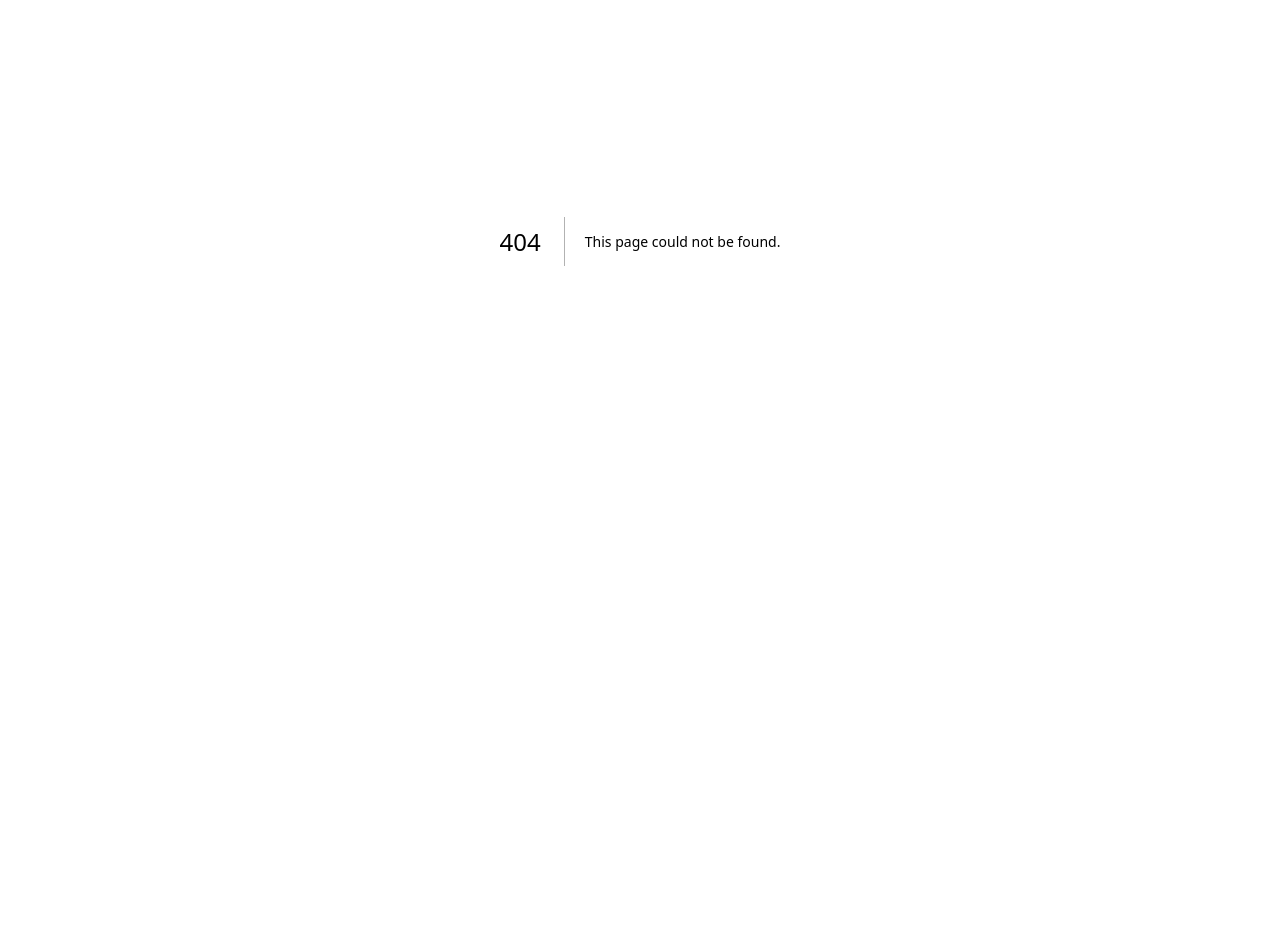
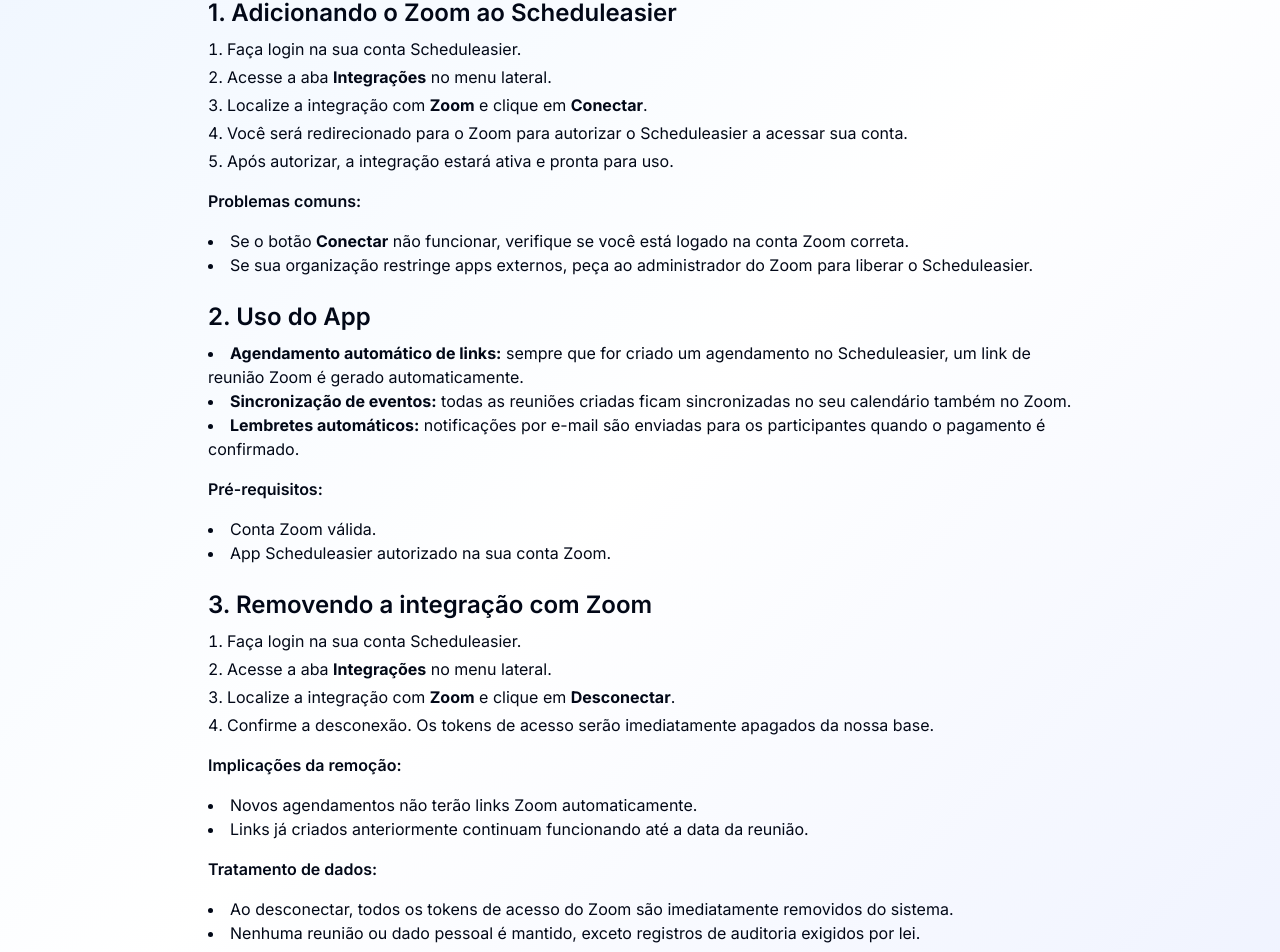
Before and after one commit to cbsalt/aula-magica-agendamento, a Next.js app: page /help/zoom in a window 1280 px wide. Before the commit this address had no page. Shown: the part 159-1111 px from the top of the page. Before the commit the page ends 800 px from the top, so only its background shows below. Built offline with nearby package versions, Linux system fonts and the light colour scheme.

Commit message:
feat: created support page

```diff
--- /dev/null
+++ b/app/help/zoom/page.tsx
@@ -0,0 +1,104 @@
+import Footer from "@/components/Footer";
+
+export default function Documentation() {
+  return (
+    <div className="flex flex-col min-h-screen bg-gradient-to-br from-blue-50 via-white to-indigo-50">
+      <main className="flex-grow max-w-4xl mx-auto px-4 py-12">
+        <h1 className="text-3xl font-bold mb-6">Documentação do Aplicativo</h1>
+        <p className="mb-4">Última atualização: 2 de setembro de 2025</p>
+
+        <h2 className="text-2xl font-semibold mt-6 mb-2 flex items-center gap-2">
+          1. Adicionando o Zoom ao Scheduleasier
+        </h2>
+        <ol className="list-decimal list-inside mb-4 space-y-1">
+          <li>Faça login na sua conta Scheduleasier.</li>
+          <li>
+            Acesse a aba <strong>Integrações</strong> no menu lateral.
+          </li>
+          <li>
+            Localize a integração com <strong>Zoom</strong> e clique em{" "}
+            <strong>Conectar</strong>.
+          </li>
+          <li>
+            Você será redirecionado para o Zoom para autorizar o Scheduleasier a
+            acessar sua conta.
+          </li>
+          <li>Após autorizar, a integração estará ativa e pronta para uso.</li>
+        </ol>
+        <p className="mb-4 font-semibold">Problemas comuns:</p>
+        <ul className="list-disc list-inside mb-4">
+          <li>
+            Se o botão <strong>Conectar</strong> não funcionar, verifique se
+            você está logado na conta Zoom correta.
+          </li>
+          <li>
+            Se sua organização restringe apps externos, peça ao administrador do
+            Zoom para liberar o Scheduleasier.
+          </li>
+        </ul>
+
+        <h2 className="text-2xl font-semibold mt-6 mb-2 flex items-center gap-2">
+          2. Uso do App
+        </h2>
+        <ul className="list-disc list-inside mb-4">
+          <li>
+            <strong>Agendamento automático de links:</strong> sempre que for
+            criado um agendamento no Scheduleasier, um link de reunião Zoom é
+            gerado automaticamente.
+          </li>
+          <li>
+            <strong>Sincronização de eventos:</strong> todas as reuniões criadas
+            ficam sincronizadas no seu calendário também no Zoom.
+          </li>
+          <li>
+            <strong>Lembretes automáticos:</strong> notificações por e-mail são
+            enviadas para os participantes quando o pagamento é confirmado.
+          </li>
+        </ul>
+        <p className="mb-4 font-semibold">Pré-requisitos:</p>
+        <ul className="list-disc list-inside mb-4">
+          <li>Conta Zoom válida.</li>
+          <li>App Scheduleasier autorizado na sua conta Zoom.</li>
+        </ul>
+
+        <h2 className="text-2xl font-semibold mt-6 mb-2 flex items-center gap-2">
+          3. Removendo a integração com Zoom
+        </h2>
+        <ol className="list-decimal list-inside mb-4 space-y-1">
+          <li>Faça login na sua conta Scheduleasier.</li>
+          <li>
+            Acesse a aba <strong>Integrações</strong> no menu lateral.
+          </li>
+          <li>
+            Localize a integração com <strong>Zoom</strong> e clique em{" "}
+            <strong>Desconectar</strong>.
+          </li>
+          <li>
+            Confirme a desconexão. Os tokens de acesso serão imediatamente
+            apagados da nossa base.
+          </li>
+        </ol>
+        <p className="mb-4 font-semibold">Implicações da remoção:</p>
+        <ul className="list-disc list-inside mb-4">
+          <li>Novos agendamentos não terão links Zoom automaticamente.</li>
+          <li>
+            Links já criados anteriormente continuam funcionando até a data da
+            reunião.
+          </li>
+        </ul>
+        <p className="mb-4 font-semibold">Tratamento de dados:</p>
+        <ul className="list-disc list-inside mb-4">
+          <li>
+            Ao desconectar, todos os tokens de acesso do Zoom são imediatamente
+            removidos do sistema.
+          </li>
+          <li>
+            Nenhuma reunião ou dado pessoal é mantido, exceto registros de
+            auditoria exigidos por lei.
+          </li>
+        </ul>
+      </main>
+      <Footer />
+    </div>
+  );
+}
--- /dev/null
+++ b/app/support/page.tsx
@@ -0,0 +1,41 @@
+import Footer from "@/components/Footer";
+
+export default function Support() {
+  return (
+    <div className="flex flex-col min-h-screen bg-gradient-to-br from-blue-50 via-white to-indigo-50">
+      <main className="flex-grow max-w-4xl mx-auto px-4 py-12">
+        <h1 className="text-3xl font-bold mb-6">Suporte</h1>
+        <p className="mb-4">Última atualização: 2 de setembro de 2025</p>
+
+        <p className="mb-4">
+          Para qualquer dúvida ou problema relacionado ao{" "}
+          <strong>scheduleasier</strong> ou à integração com o Zoom, nossa
+          equipe de suporte está à disposição pelo e-mail:
+        </p>
+
+        <p className="mb-6">
+          <a
+            href="mailto:contato@scheduleasier.com"
+            className="text-blue-600 hover:underline font-semibold"
+          >
+            contato@scheduleasier.com
+          </a>
+        </p>
+
+        <h2 className="text-2xl font-semibold mt-6 mb-2">
+          Horário de atendimento
+        </h2>
+        <p className="mb-4">Segunda a sexta-feira, das 9h às 18h (GMT-3).</p>
+
+        <h2 className="text-2xl font-semibold mt-6 mb-2">
+          Prazo de primeira resposta (SLA)
+        </h2>
+        <p className="mb-4">
+          Nosso compromisso é responder a todas as solicitações em até{" "}
+          <strong>24 horas úteis</strong>.
+        </p>
+      </main>
+      <Footer />
+    </div>
+  );
+}
--- a/src/components/Footer/index.tsx
+++ b/src/components/Footer/index.tsx
@@ -18,6 +18,12 @@ export default function Footer() {
           <Link href="/terms" className="hover:underline">
             Termos de Serviço
           </Link>
+          <Link href="/support" className="hover:underline">
+            Suporte
+          </Link>
+          <Link href="/help/zoom" className="hover:underline">
+            Integração Zoom
+          </Link>
           <a
             href="mailto:contato@scheduleasier.com"
             className="hover:underline"
```
